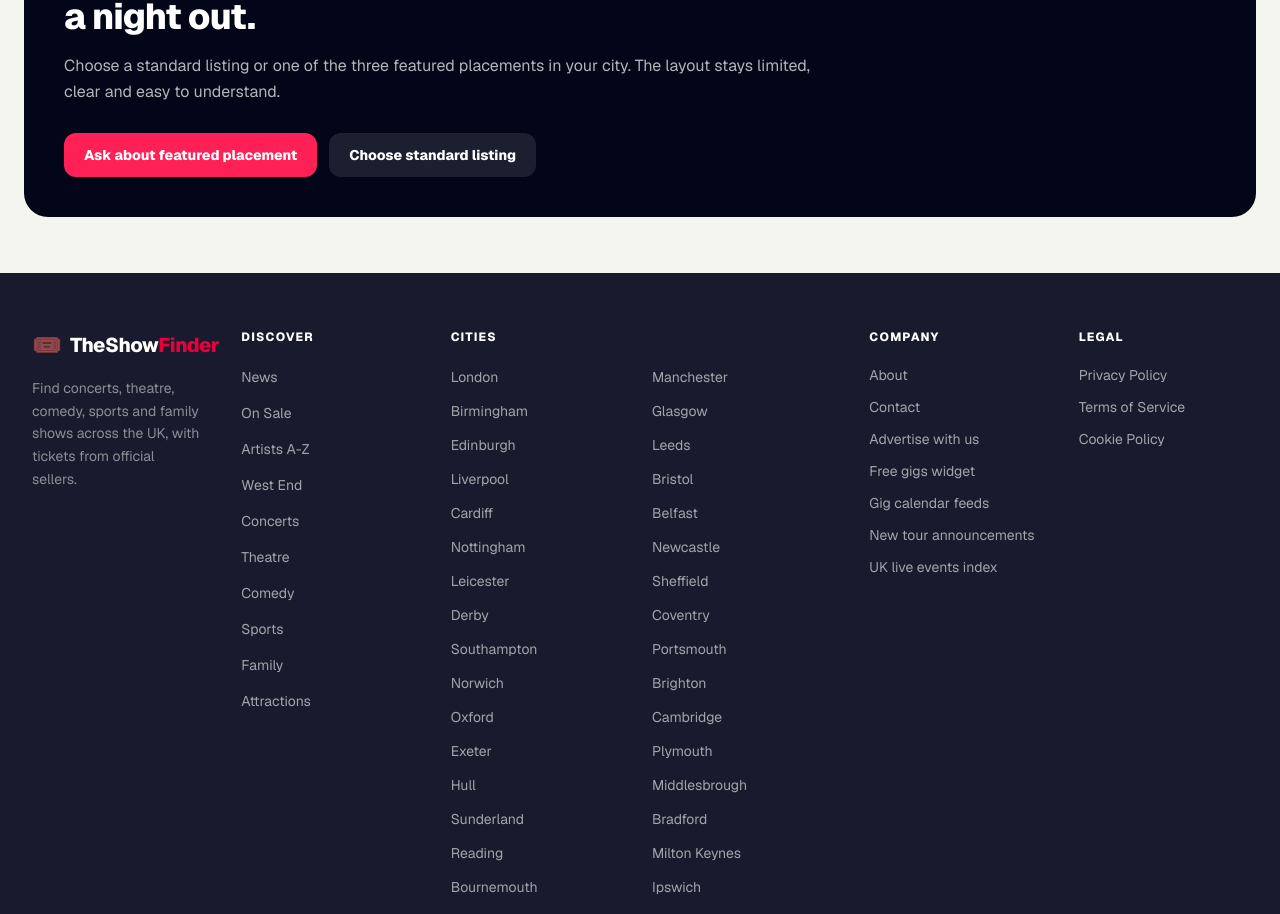
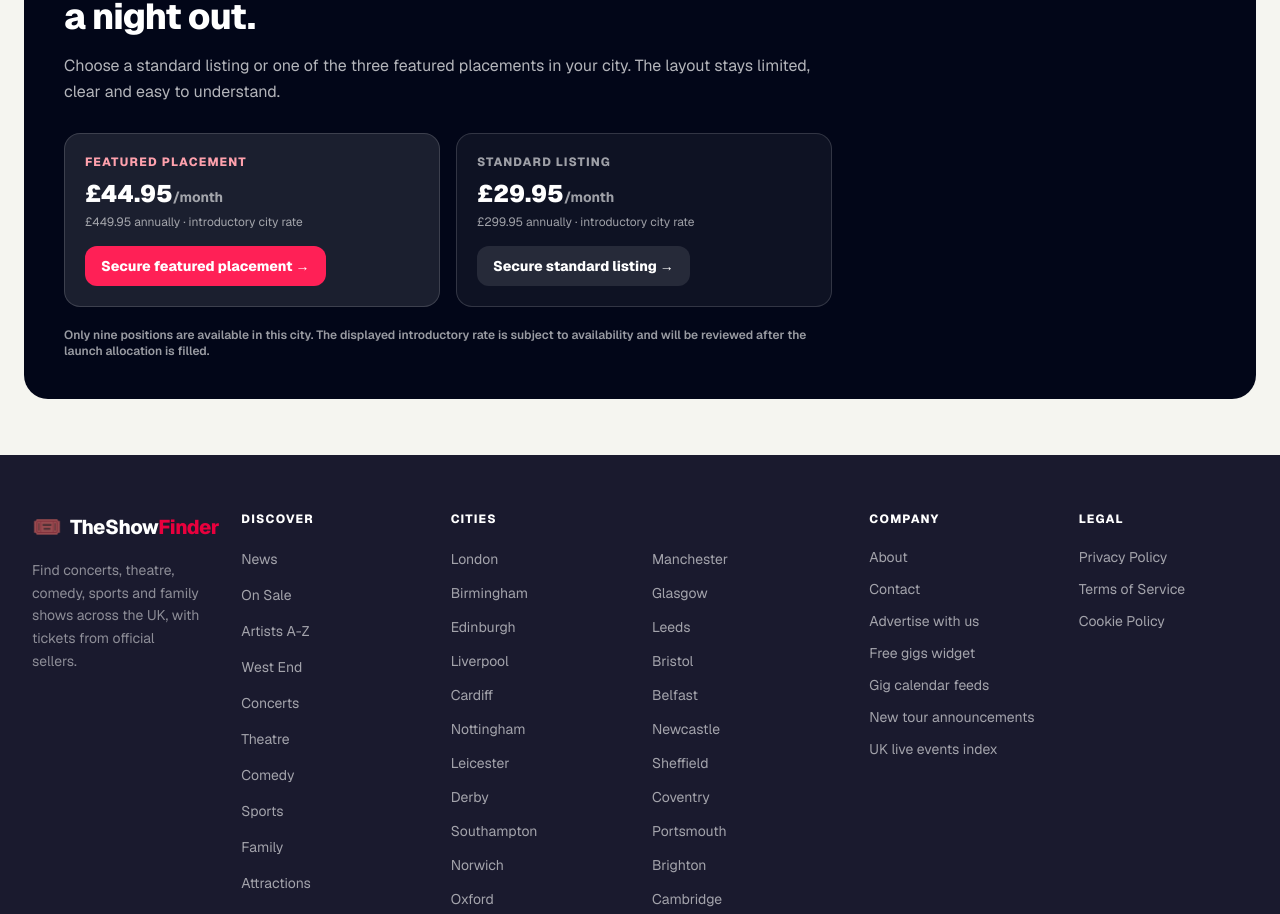
Before and after one commit to theshowfinder/theshowfinder, a Next.js app: page /advertise/mockup in a window 1280 px wide. Shown: the part 2631-3545 px from the top of the page. Built offline with nearby package versions, Linux system fonts and the light colour scheme.

Commit message:
Make mock-up page the direct advertising sales page

```diff
--- a/src/components/AdvertisingCityMockup.tsx
+++ b/src/components/AdvertisingCityMockup.tsx
@@ -180,10 +180,21 @@ export default function AdvertisingCityMockup({ cityName = 'Manchester' }: { cit
             <p className="text-xs font-extrabold uppercase tracking-widest text-rose-300">For local businesses</p>
             <h2 className="mt-3 text-3xl font-extrabold tracking-tight sm:text-4xl">Put your business in front of people planning a night out.</h2>
             <p className="mt-4 text-base leading-relaxed text-white/70">Choose a standard listing or one of the three featured placements in your city. The layout stays limited, clear and easy to understand.</p>
-            <div className="mt-7 flex flex-wrap gap-3">
-              <Link href={`/advertise/onboard?city=${encodeURIComponent(cityName)}&package=featured`} className="rounded-xl bg-rose-500 px-5 py-3 text-sm font-extrabold text-white hover:bg-rose-400">Ask about featured placement</Link>
-              <Link href={`/advertise/onboard?city=${encodeURIComponent(cityName)}&package=standard`} className="rounded-xl bg-white/10 px-5 py-3 text-sm font-extrabold text-white hover:bg-white/20">Choose standard listing</Link>
+            <div className="mt-7 grid gap-4 sm:grid-cols-2">
+            <div className="rounded-2xl border border-white/15 bg-white/10 p-5">
+              <p className="text-xs font-extrabold uppercase tracking-widest text-rose-300">Featured placement</p>
+              <p className="mt-2 text-2xl font-black">£44.95<span className="text-sm font-bold text-white/60">/month</span></p>
+              <p className="mt-1 text-xs text-white/60">£449.95 annually · introductory city rate</p>
+              <Link href={`/advertise/onboard?city=${encodeURIComponent(cityName)}&package=featured`} className="mt-4 inline-flex rounded-xl bg-rose-500 px-4 py-2.5 text-sm font-extrabold text-white hover:bg-rose-400">Secure featured placement →</Link>
             </div>
+            <div className="rounded-2xl border border-white/15 bg-white/5 p-5">
+              <p className="text-xs font-extrabold uppercase tracking-widest text-white/60">Standard listing</p>
+              <p className="mt-2 text-2xl font-black">£29.95<span className="text-sm font-bold text-white/60">/month</span></p>
+              <p className="mt-1 text-xs text-white/60">£299.95 annually · introductory city rate</p>
+              <Link href={`/advertise/onboard?city=${encodeURIComponent(cityName)}&package=standard`} className="mt-4 inline-flex rounded-xl bg-white/10 px-4 py-2.5 text-sm font-extrabold text-white hover:bg-white/20">Secure standard listing →</Link>
+            </div>
+          </div>
+          <p className="mt-5 text-xs font-semibold text-white/60">Only nine positions are available in this city. The displayed introductory rate is subject to availability and will be reviewed after the launch allocation is filled.</p>
           </div>
         </section>
       </div>
```
